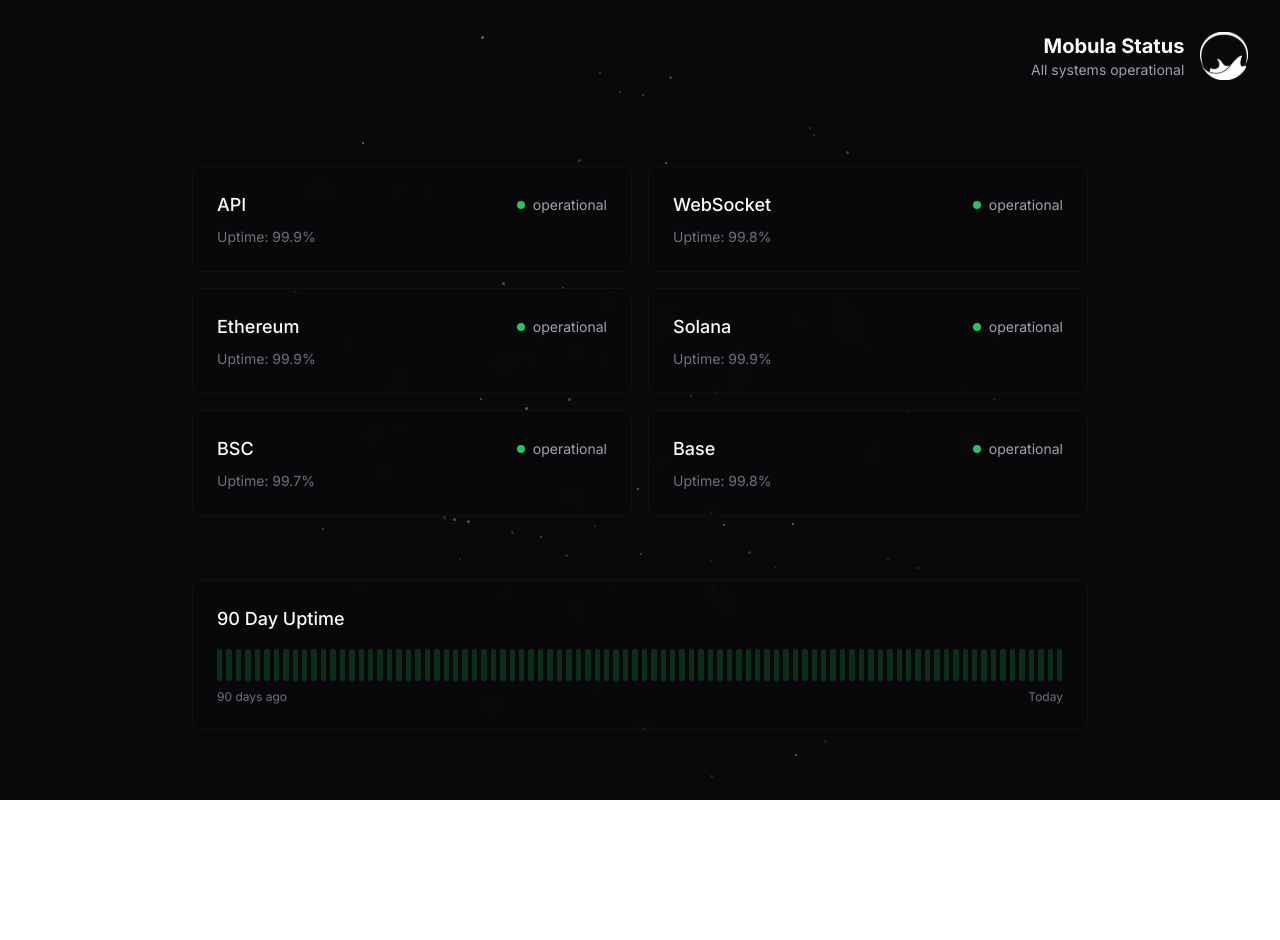
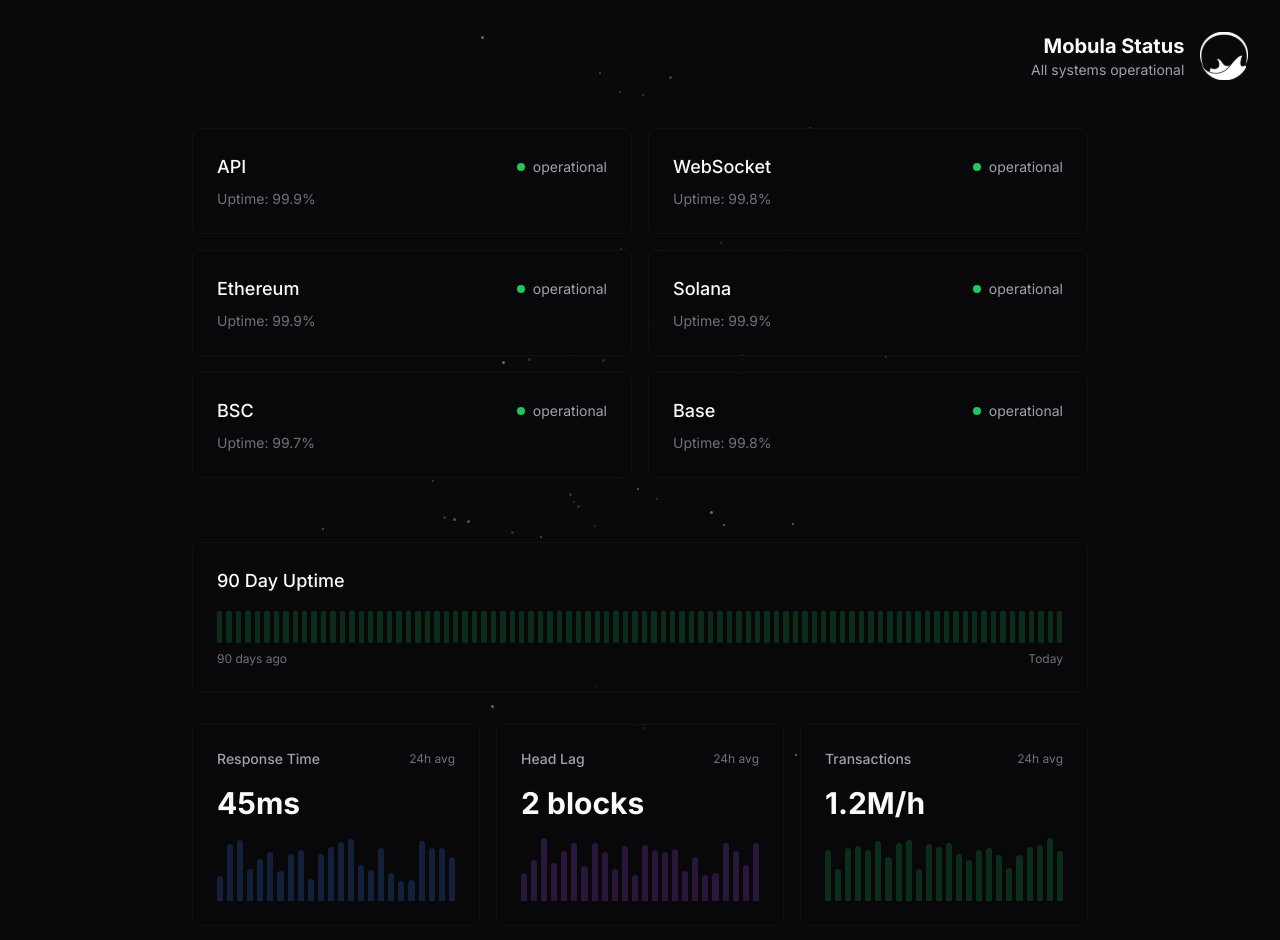
Before and after one commit to Flotapponnier/status-page-mobula, a React (Vite) app: page / in a window 1280 px wide. Shown: the top 940 px of the page. Before the commit the page ends 800 px from the top, so only its background shows below. Built offline with nearby package versions, Linux system fonts and the light colour scheme; the HTML template or start-up script is replaced by a standard one.

Commit message:
add metrics timeseries: response time, head lag, transactions

```diff
--- a/src/components/StatusDashboard.tsx
+++ b/src/components/StatusDashboard.tsx
@@ -7,6 +7,13 @@
     { name: 'BSC', status: 'operational', uptime: '99.7%' },
     { name: 'Base', status: 'operational', uptime: '99.8%' },
   ]
+
+  // Generate 90 days of uptime data (all green for now)
+  const uptimeData = Array.from({ length: 90 }).map((_, i) => ({
+    day: i,
+    uptime: 100,
+    status: 'operational' as const
+  }))
 
   return (
     <div className="relative z-10 min-h-screen flex flex-col p-8">
@@ -42,14 +49,14 @@
         </div>
 
         {/* Uptime History */}
-        <div className="border border-zinc-800/30 rounded-lg p-6 bg-zinc-950/50 backdrop-blur">
+        <div className="border border-zinc-800/30 rounded-lg p-6 bg-zinc-950/50 backdrop-blur mb-8">
           <h3 className="text-lg font-medium mb-4">90 Day Uptime</h3>
           <div className="flex gap-1">
-            {Array.from({ length: 90 }).map((_, i) => (
+            {uptimeData.map((day) => (
               <div
-                key={i}
-                className="flex-1 h-8 bg-green-500/20 rounded-sm"
-                title={`Day ${i + 1}: 100%`}
+                key={day.day}
+                className="flex-1 h-8 bg-green-500/20 rounded-sm hover:bg-green-500/30 transition-colors cursor-pointer"
+                title={`Day ${day.day + 1}: ${day.uptime}%`}
               />
             ))}
           </div>
@@ -58,6 +65,75 @@
             <span>Today</span>
           </div>
         </div>
+
+        {/* Metrics Grid */}
+        <div className="grid grid-cols-1 md:grid-cols-3 gap-4">
+          {/* Response Time */}
+          <div className="border border-zinc-800/30 rounded-lg p-6 bg-zinc-950/50 backdrop-blur">
+            <div className="flex items-center justify-between mb-4">
+              <h3 className="text-sm font-medium text-zinc-400">Response Time</h3>
+              <span className="text-xs text-zinc-500">24h avg</span>
+            </div>
+            <div className="text-3xl font-bold mb-4">45ms</div>
+            <div className="h-16 flex items-end gap-1">
+              {Array.from({ length: 24 }).map((_, i) => {
+                const height = 30 + Math.random() * 70
+                return (
+                  <div
+                    key={i}
+                    className="flex-1 bg-blue-500/20 rounded-t"
+                    style={{ height: `${height}%` }}
+                    title={`Hour ${i}: ${Math.round(40 + Math.random() * 20)}ms`}
+                  />
+                )
+              })}
+            </div>
+          </div>
+
+          {/* Head Lag */}
+          <div className="border border-zinc-800/30 rounded-lg p-6 bg-zinc-950/50 backdrop-blur">
+            <div className="flex items-center justify-between mb-4">
+              <h3 className="text-sm font-medium text-zinc-400">Head Lag</h3>
+              <span className="text-xs text-zinc-500">24h avg</span>
+            </div>
+            <div className="text-3xl font-bold mb-4">2 blocks</div>
+            <div className="h-16 flex items-end gap-1">
+              {Array.from({ length: 24 }).map((_, i) => {
+                const height = 40 + Math.random() * 60
+                return (
+                  <div
+                    key={i}
+                    className="flex-1 bg-purple-500/20 rounded-t"
+                    style={{ height: `${height}%` }}
+                    title={`Hour ${i}: ${Math.round(1 + Math.random() * 3)} blocks`}
+                  />
+                )
+              })}
+            </div>
+          </div>
+
+          {/* Transactions */}
+          <div className="border border-zinc-800/30 rounded-lg p-6 bg-zinc-950/50 backdrop-blur">
+            <div className="flex items-center justify-between mb-4">
+              <h3 className="text-sm font-medium text-zinc-400">Transactions</h3>
+              <span className="text-xs text-zinc-500">24h avg</span>
+            </div>
+            <div className="text-3xl font-bold mb-4">1.2M/h</div>
+            <div className="h-16 flex items-end gap-1">
+              {Array.from({ length: 24 }).map((_, i) => {
+                const height = 50 + Math.random() * 50
+                return (
+                  <div
+                    key={i}
+                    className="flex-1 bg-green-500/20 rounded-t"
+                    style={{ height: `${height}%` }}
+                    title={`Hour ${i}: ${(1.0 + Math.random() * 0.5).toFixed(1)}M`}
+                  />
+                )
+              })}
+            </div>
+          </div>
+        </div>
       </div>
     </div>
   )
```
